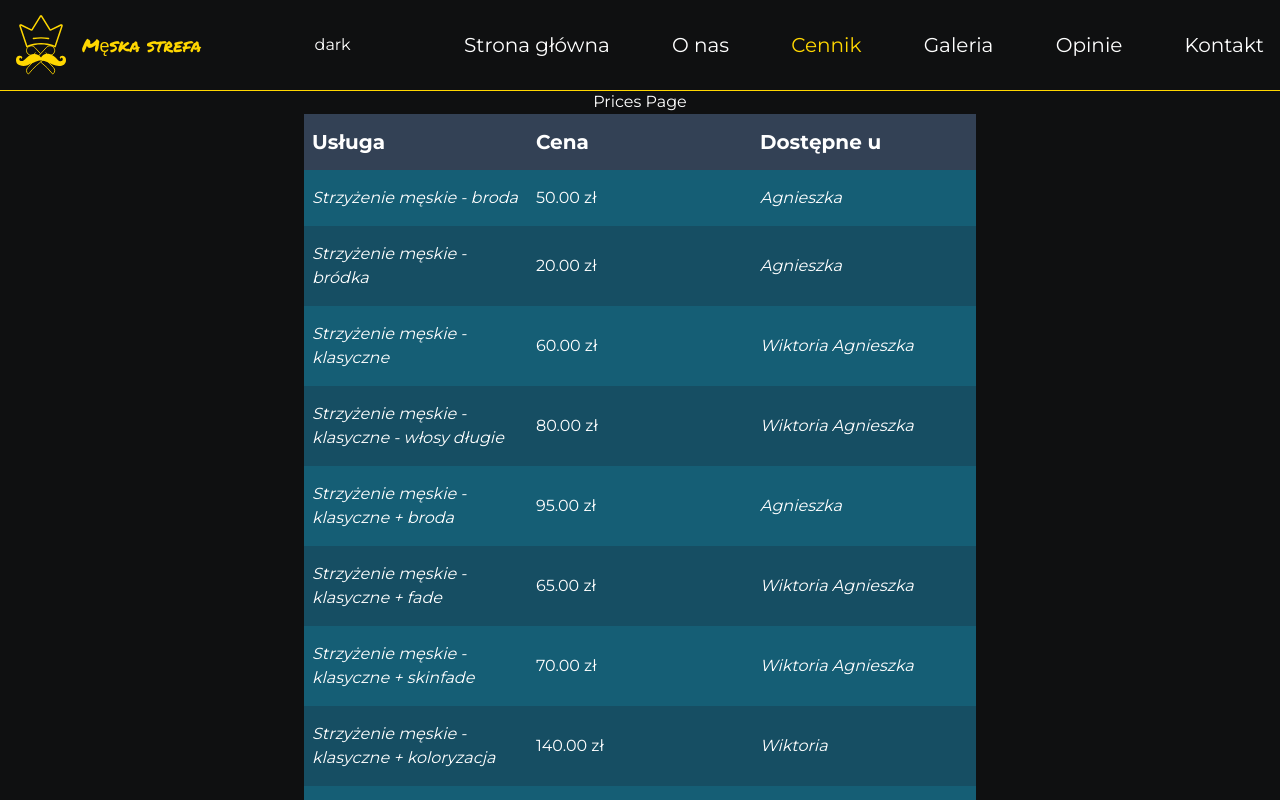
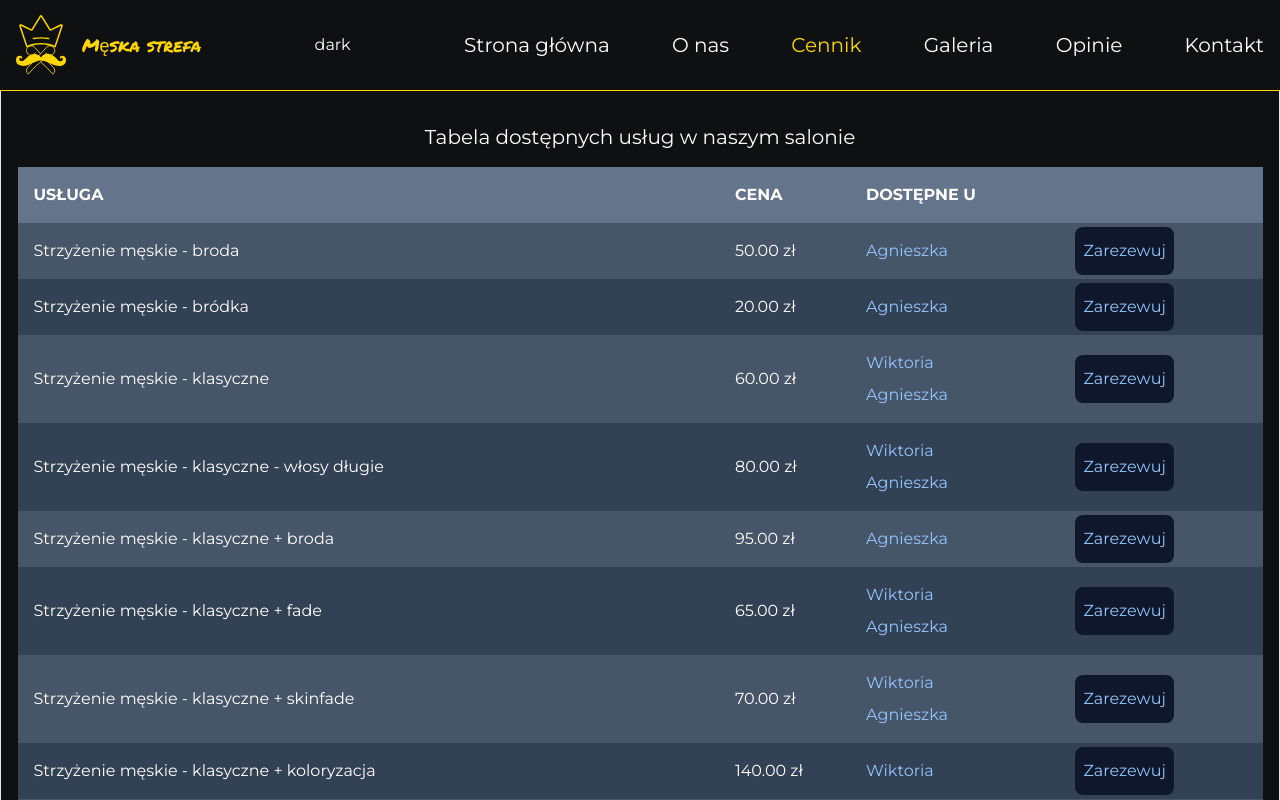
Before and after one commit to rafal19987/Hairdresser-Salon-Landing-Page-Booking-System-Nextjs-Tailwind-TypeScript-Redux-Nextauth-Zod, a Next.js app: page /prices in a window 1280 px wide. Shown: the top 800 px of the page. Built offline with nearby package versions, Linux system fonts and the light colour scheme.

Commit message:
feat: create table without react-table

```diff
--- a/src/components/pages/prices/PricesPage.tsx
+++ b/src/components/pages/prices/PricesPage.tsx
@@ -1,158 +1,212 @@
 'use client';
 
 import { useState } from 'react';
-import {
-  createColumnHelper,
-  flexRender,
-  getCoreRowModel,
-  useReactTable,
-} from '@tanstack/react-table';
 
 type TService = {
+  id: number;
   service: string;
   price: string;
-  performer: string;
+  performer: string[];
 };
 
 const services: TService[] = [
   {
+    id: 1,
     service: 'Strzyżenie męskie - broda',
     price: '50.00 zł',
-    performer: 'Agnieszka',
+    performer: ['Agnieszka'],
   },
   {
+    id: 2,
     service: 'Strzyżenie męskie - bródka',
     price: '20.00 zł',
-    performer: 'Agnieszka',
+    performer: ['Agnieszka'],
   },
   {
+    id: 3,
     service: 'Strzyżenie męskie - klasyczne',
     price: '60.00 zł',
-    performer: 'Wiktoria Agnieszka',
+    performer: ['Wiktoria', 'Agnieszka'],
   },
   {
+    id: 4,
     service: 'Strzyżenie męskie - klasyczne - włosy długie',
     price: '80.00 zł',
-    performer: 'Wiktoria Agnieszka',
+    performer: ['Wiktoria', 'Agnieszka'],
   },
   {
+    id: 5,
     service: 'Strzyżenie męskie - klasyczne + broda',
     price: '95.00 zł',
-    performer: 'Agnieszka',
+    performer: ['Agnieszka'],
   },
   {
+    id: 6,
     service: 'Strzyżenie męskie - klasyczne + fade',
     price: '65.00 zł',
-    performer: 'Wiktoria Agnieszka',
+    performer: ['Wiktoria', 'Agnieszka'],
   },
   {
+    id: 7,
     service: 'Strzyżenie męskie - klasyczne + skinfade',
     price: '70.00 zł',
-    performer: 'Wiktoria Agnieszka',
+    performer: ['Wiktoria', 'Agnieszka'],
   },
   {
+    id: 8,
     service: 'Strzyżenie męskie - klasyczne + koloryzacja',
     price: '140.00 zł',
-    performer: 'Wiktoria',
+    performer: ['Wiktoria'],
   },
   {
+    id: 9,
     service: 'Strzyżenie męskie - maszynką - 0-3mm',
     price: '45.00 zł',
-    performer: 'Wiktoria Agnieszka',
+    performer: ['Wiktoria', 'Agnieszka'],
   },
   {
+    id: 10,
     service: 'Strzyżenie męskie - maszynką - 6-18mm',
     price: '50.00 zł',
-    performer: 'Wiktoria Agnieszka',
+    performer: ['Wiktoria', 'Agnieszka'],
   },
   {
+    id: 11,
     service: 'Strzyżenie męskie - wąs',
     price: '15.00 zł',
-    performer: 'Wiktoria Agnieszka',
+    performer: ['Wiktoria', 'Agnieszka'],
   },
   {
+    id: 12,
     service: 'Woskowanie - Nos/Uszy',
     price: '15.00 zł',
-    performer: 'Wiktoria Agnieszka',
+    performer: ['Wiktoria', 'Agnieszka'],
   },
   {
+    id: 13,
     service: 'Strzyżenie dzieci do 4 lat',
     price: '50.00 zł',
-    performer: 'Wiktoria',
+    performer: ['Wiktoria'],
   },
 ];
 
-const columnHelper = createColumnHelper<TService>();
+const PricesPage = () => {
+  const [data, setData] = useState(services);
+  const [filteredData, setFilteredData] = useState(data);
+  const [date, setDate] = useState(() => new Date());
 
-const columns = [
-  columnHelper.accessor((row) => row.service, {
-    id: 'service',
-    cell: (info) => <i>{info.getValue()}</i>,
-    header: () => <span>Usługa</span>,
-    footer: (info) => info.column.id,
-  }),
-  columnHelper.accessor('price', {
-    cell: (info) => info.renderValue(),
-    header: () => <span>Cena</span>,
-    footer: (info) => info.column.id,
-  }),
+  const sortByPrice = () => {
+    const sortedData = [...filteredData];
+    sortedData.sort((a, b) => parseFloat(a.price) - parseFloat(b.price));
+    setFilteredData(sortedData);
+  };
 
-  columnHelper.accessor('performer', {
-    cell: (info) => <i>{info.getValue()}</i>,
-    header: () => <span>Dostępne u</span>,
-  }),
+  let month = date.getMonth();
+  let thisMonth = null;
+  const months = [
+    'Styczeń',
+    'Luty',
+    'Marzec',
+    'Kwiecień',
+    'Maj',
+    'Czerwiec',
+    'Lipiec',
+    'Sierpień',
+    'Wrzesień',
+    'Październik',
+    'Listopad',
+    'Grudzień',
   ];
 
-const PricesPage = () => {
-  const [data, setData] = useState(() => [...services]);
-
-  const table = useReactTable({
-    data,
-    columns,
-    getCoreRowModel: getCoreRowModel(),
-  });
+  switch (month) {
+    case 0:
+      thisMonth = months[0];
+      break;
+    case 6:
+      thisMonth = months[6];
+      break;
+    default:
+      console.log('Ssij');
+  }
 
   return (
-    <>
-      <div>Prices Page</div>
+    <div className="w-full h-full p-4 border">
       <div>
-        <table className="">
-          <thead className="w-full h-14 bg-slate-700 text-xl text-white">
-            {table.getHeaderGroups().map((headerGroup) => (
-              <tr key={headerGroup.id}>
-                {headerGroup.headers.map((header) => (
+        <table className="w-full h-full">
+          <caption className="p-4 text-xl">
+            Tabela dostępnych usług w naszym salonie
+          </caption>
+          <thead>
+            <tr className="bg-slate-500 uppercase ">
+              <th className="p-4 text-start hover:cursor-default">Usługa</th>
               <th
-                    key={header.id}
-                    className="min-w-44 w-56 p-2 text-start hover:bg-slate-500 transition-colors duration-200"
+                className="text-start hover:cursor-pointer hover:text-slate-700"
+                onClick={sortByPrice}
               >
-                    {header.isPlaceholder
-                      ? null
-                      : flexRender(
-                          header.column.columnDef.header,
-                          header.getContext()
-                        )}
+                Cena
               </th>
-                ))}
+              <th
+                className="text-start hover:cursor-pointer hover:text-slate-700"
+                onClick={() => {
+                  setFilteredData(data);
+                }}
+              >
+                Dostępne u
+              </th>
+              <th></th>
             </tr>
-            ))}
           </thead>
           <tbody>
-            {table.getRowModel().rows.map((row) => (
+            {filteredData.map((service: TService) => (
               <tr
-                key={row.id}
-                className="bg-cyan-800 even:bg-cyan-900 hover:bg-cyan-700 transition-colors duration-200"
+                key={service.id}
+                className="p-4 bg-slate-600 even:bg-slate-700 hover:bg-slate-800"
               >
-                {row.getVisibleCells().map((cell) => (
-                  <td key={cell.id} className="px-2 py-4">
-                    {flexRender(cell.column.columnDef.cell, cell.getContext())}
+                <td className="p-4 hover:cursor-default">{service.service}</td>
+                <td className="hover:cursor-default">{service.price}</td>
+                <td className="py-4">
+                  <ul className="flex flex-col gap-2">
+                    {service.performer.map((performer) => (
+                      // eslint-disable-next-line
+                      <li className="w-fit text-blue-300 hover:text-blue-500 hover:cursor-pointer">
+                        <span
+                          onClick={() => {
+                            setFilteredData(
+                              data.filter((d) => d.performer[0] === performer)
+                            );
+                          }}
+                        >
+                          {performer}
+                        </span>
+                      </li>
+                    ))}
+                  </ul>
                 </td>
-                ))}
+                <td>
+                  <button
+                    className="h-12 px-2 bg-slate-900 rounded-lg text-blue-300 hover:text-blue-500 hover:cursor-pointer"
+                    onClick={() => {
+                      console.log(services[service.id - 1].service);
+                    }}
+                  >
+                    Zarezewuj
+                  </button>
+                </td>
               </tr>
             ))}
           </tbody>
+          <tfoot>
+            {' '}
+            <tr>
+              <td className="py-2 px-5 border text-center" colSpan={4}>
+                Cennik aktualny na dzień {date.getDate()} {thisMonth}{' '}
+                {date.getFullYear()}
+              </td>
+            </tr>
+          </tfoot>
         </table>
       </div>
-    </>
+    </div>
   );
 };
 
```
Lines whose indentation alone changed are shown as unchanged.
